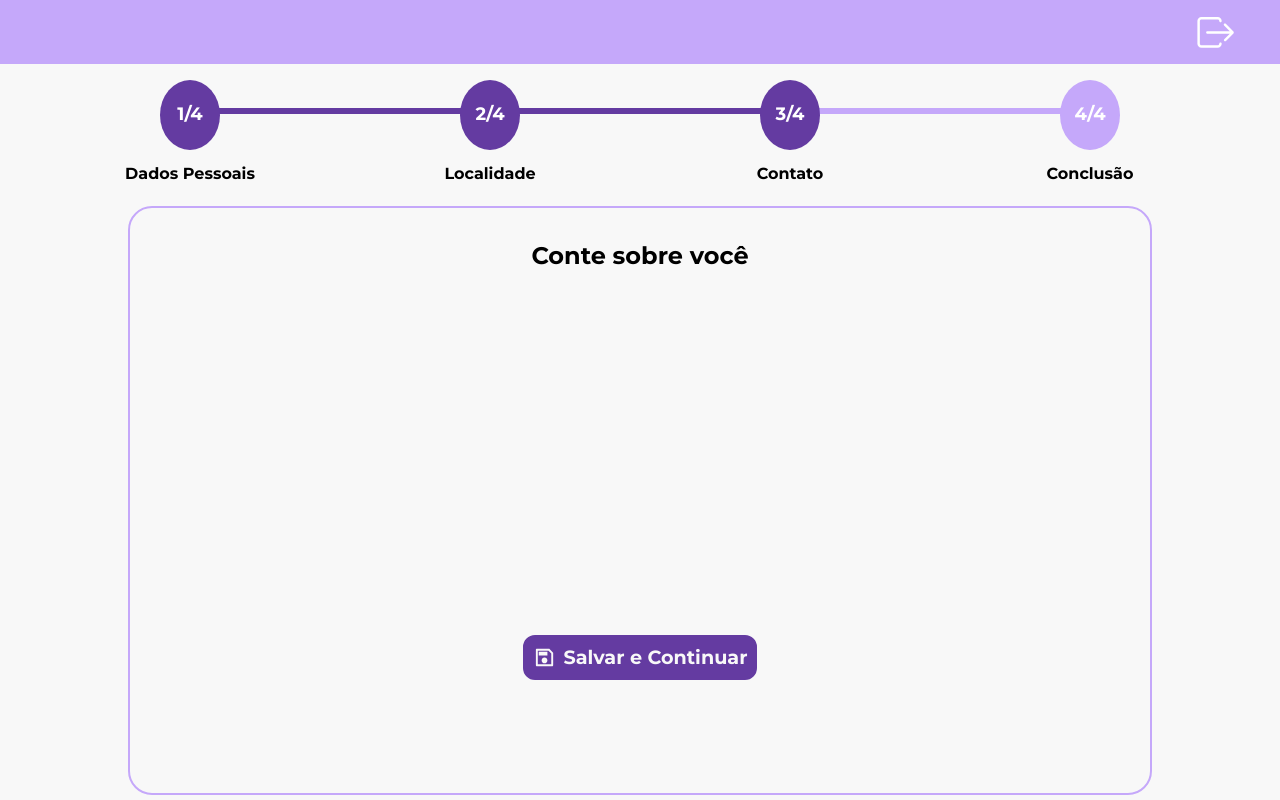
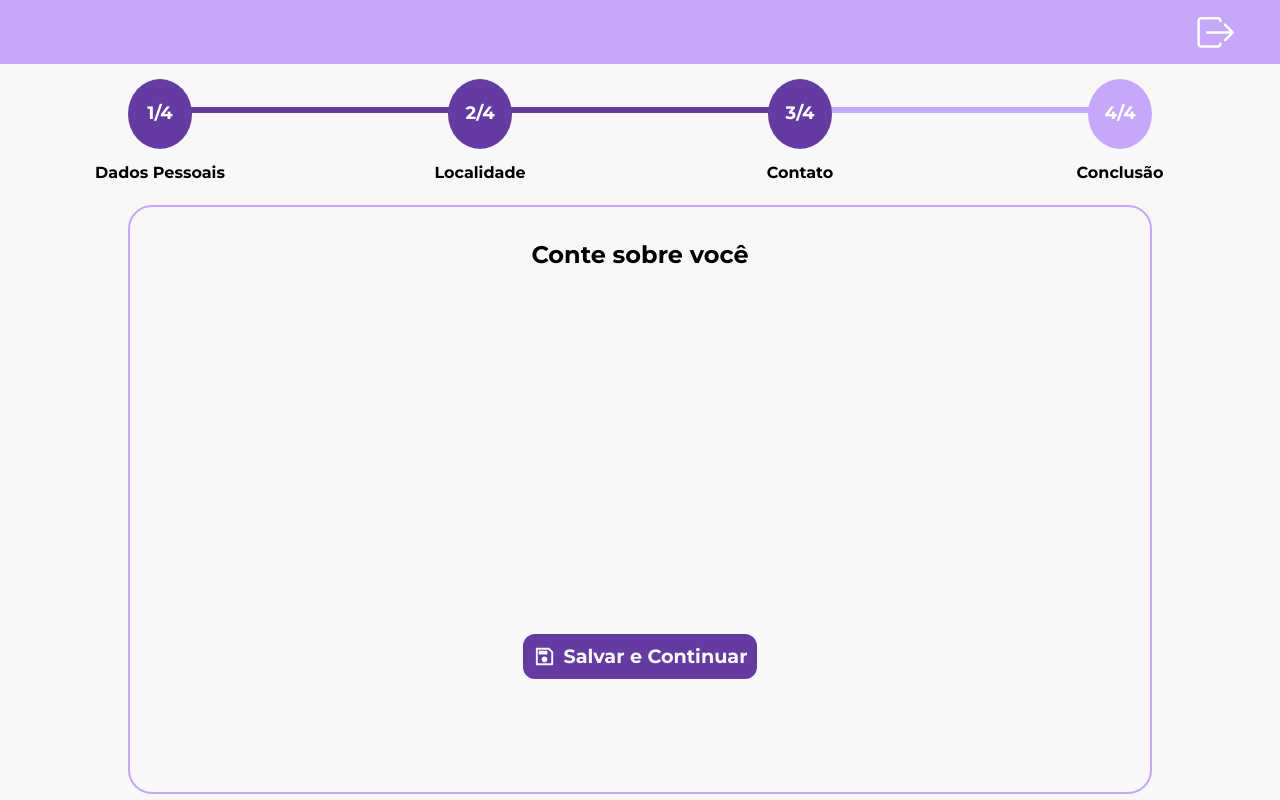
Before and after one commit to CodeSensor-PI/web-psi-rizerio, a React (Vite) app: page /forms in a window 1280 px wide. Built offline with nearby package versions, Linux system fonts and the light colour scheme.

Commit message:
:recycle: refactor: Alterando estilização do componente dos steps

```diff
--- a/src/components/steps/step.module.css
+++ b/src/components/steps/step.module.css
@@ -5,11 +5,9 @@
     justify-content: space-between;
     align-items: center;
     margin: 60px 0;
-    padding: 0 40px;
     position: relative;
     width: 100%;
-    height: 1%;
-    max-width: 100%;
+    height: 0.2em;
     box-sizing: border-box;
 }
 
```
